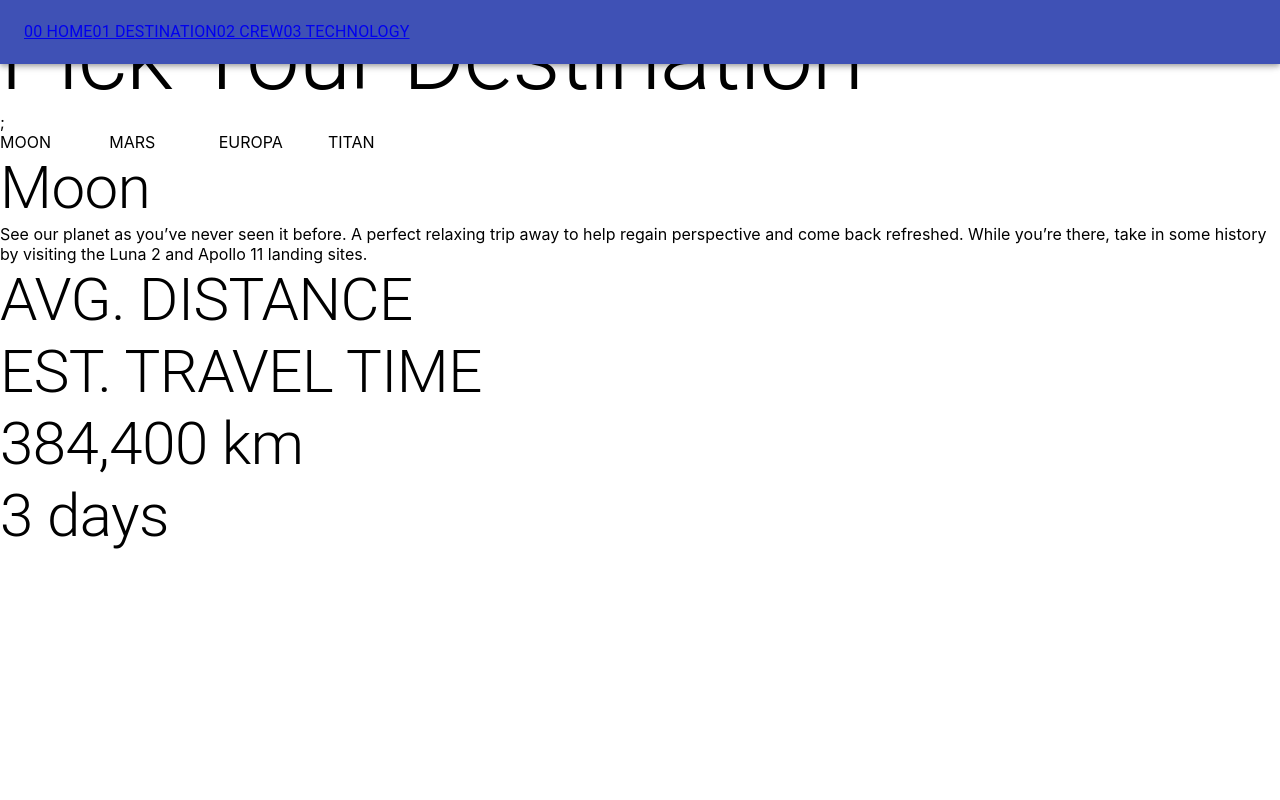
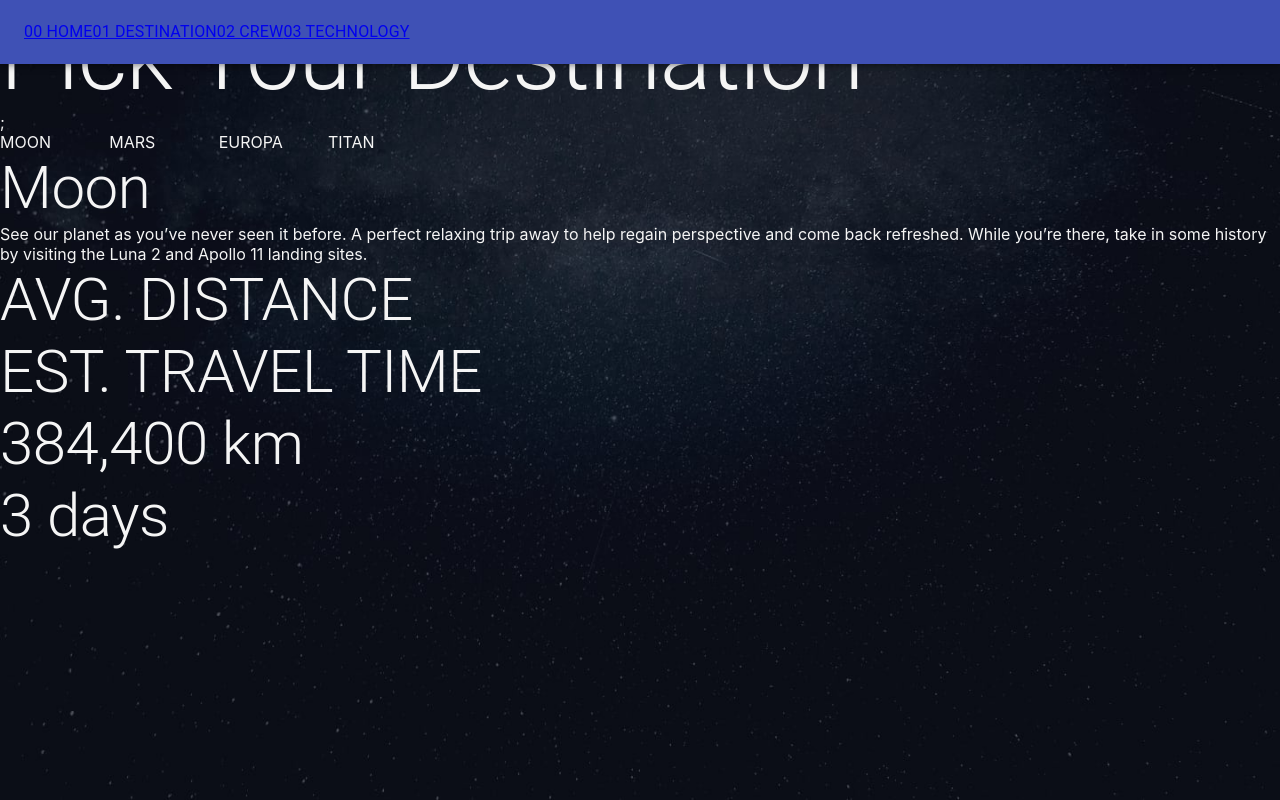
Before and after one commit to coderSathesBala/frontEndMentorsSpaceChallenge, a React (Create React App) app: page /Destination in a window 1280 px wide. Built offline with nearby package versions, Linux system fonts and the light colour scheme.

Commit message:
addBackgroundImagesAllPages

```diff
--- a/src/components/crewPage.js
+++ b/src/components/crewPage.js
@@ -1,5 +1,6 @@
 import React from 'react';
 import { Typography, Button, Box } from "@material-ui/core"
+import Image from '../images/crew/background-crew-desktop.jpg';
 
 class Crew extends React.Component {
 
@@ -42,7 +43,13 @@ class Crew extends React.Component {
   }
     render() {
       return (
-      <Box component="span">
+        <Box  style={{
+          component: "span",
+          backgroundImage: `url(${Image})`,
+          backgroundSize: "cover",
+          height: "100vh",
+          color: "#f5f5f5"
+        }}>
         <Typography variant='h1'>02 Meet Your Crew</Typography >
         <Typography variant='h1'>{this.state.title}</Typography >
         <Typography variant='h1'>{this.state.name}</Typography >
--- a/src/components/destinationPage.js
+++ b/src/components/destinationPage.js
@@ -1,5 +1,6 @@
 import React from 'react';
 import {Typography, Grid, Paper, Box} from '@material-ui/core'
+import Image from '../images/destinationImages/background-destination-desktop.jpg';
 
 class Destination extends React.Component {
 
@@ -49,7 +50,12 @@ class Destination extends React.Component {
 
     render() {
       return (
-      <Box>
+        <Box  style={{
+          backgroundImage: `url(${Image})`,
+          backgroundSize: "cover",
+          height: "100vh",
+          color: "#f5f5f5"
+        }}>
         <Typography variant="h1">Pick Your Destination</Typography>;
         <Grid container spacing={4}>
           <Grid item xs="1" onClick={this.moon.bind(this)}>MOON</Grid>
--- a/src/components/technologyPage.js
+++ b/src/components/technologyPage.js
@@ -1,5 +1,6 @@
 import React from 'react';
-import {Typography, Box, Button} from '@material-ui/core'
+import {Typography, Box, Button} from '@material-ui/core';
+import Image from '../images/technologyImages/background-technology-desktop.jpg';
 
 class Technology extends React.Component {
 
@@ -31,7 +32,12 @@ class Technology extends React.Component {
 
     render() {
       return (
-      <Box>
+        <Box  style={{
+          backgroundImage: `url(${Image})`,
+          backgroundSize: "cover",
+          height: "100vh",
+          color: "#f5f5f5"
+        }}>
         <Typography variant="h1">SPACE LAUNCH 101</Typography>
         <Button onClick={this.one.bind(this)}>1</Button>
         <Button onClick={this.two.bind(this)}>2</Button>
```
Also changed, not shown: src/components/landingPage.js (+5 -5 lines).
